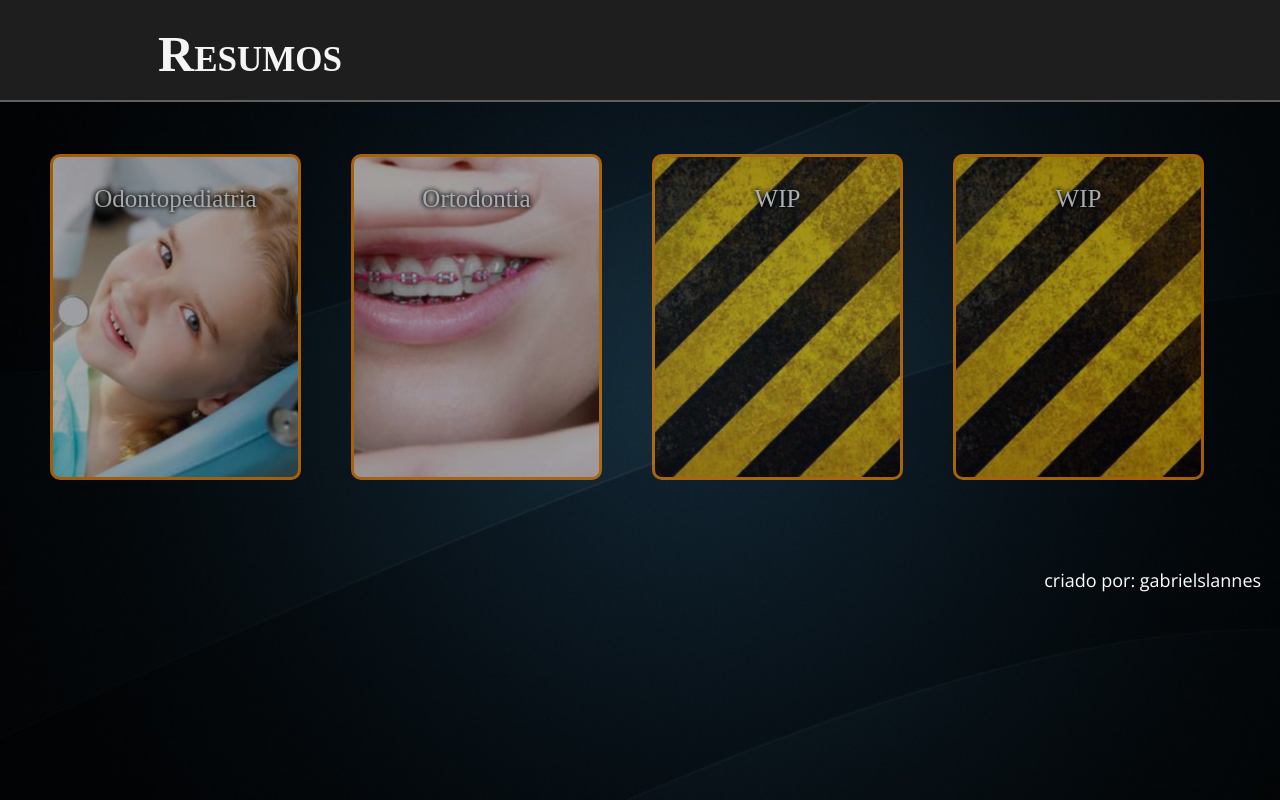
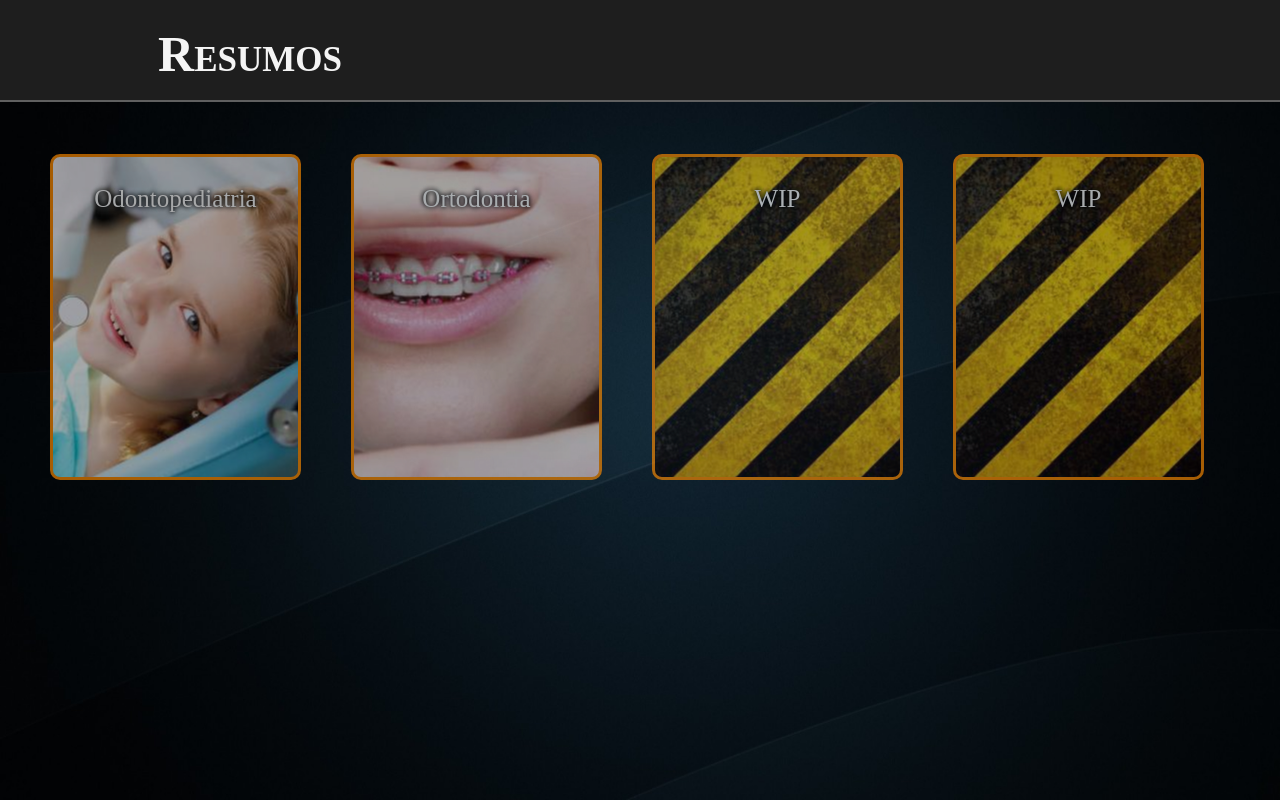
Before and after one commit to Gasila/uniflu, a plain HTML site: page index.htm in a window 1280 px wide. Drawn offline with nearby package versions, Linux system fonts and the light colour scheme.

Commit message:
Update index.htm

```diff
--- a/index.htm
+++ b/index.htm
@@ -30,7 +30,7 @@
 
     </div>
 
-	<div class="rodape"><p>criado por: gabrielslannes<k>kk</k></p></div>
+	<!--<div class="rodape"><p>criado por: gabrielslannes<k>kk</k></p></div>-->
 
   </body>
 
```
